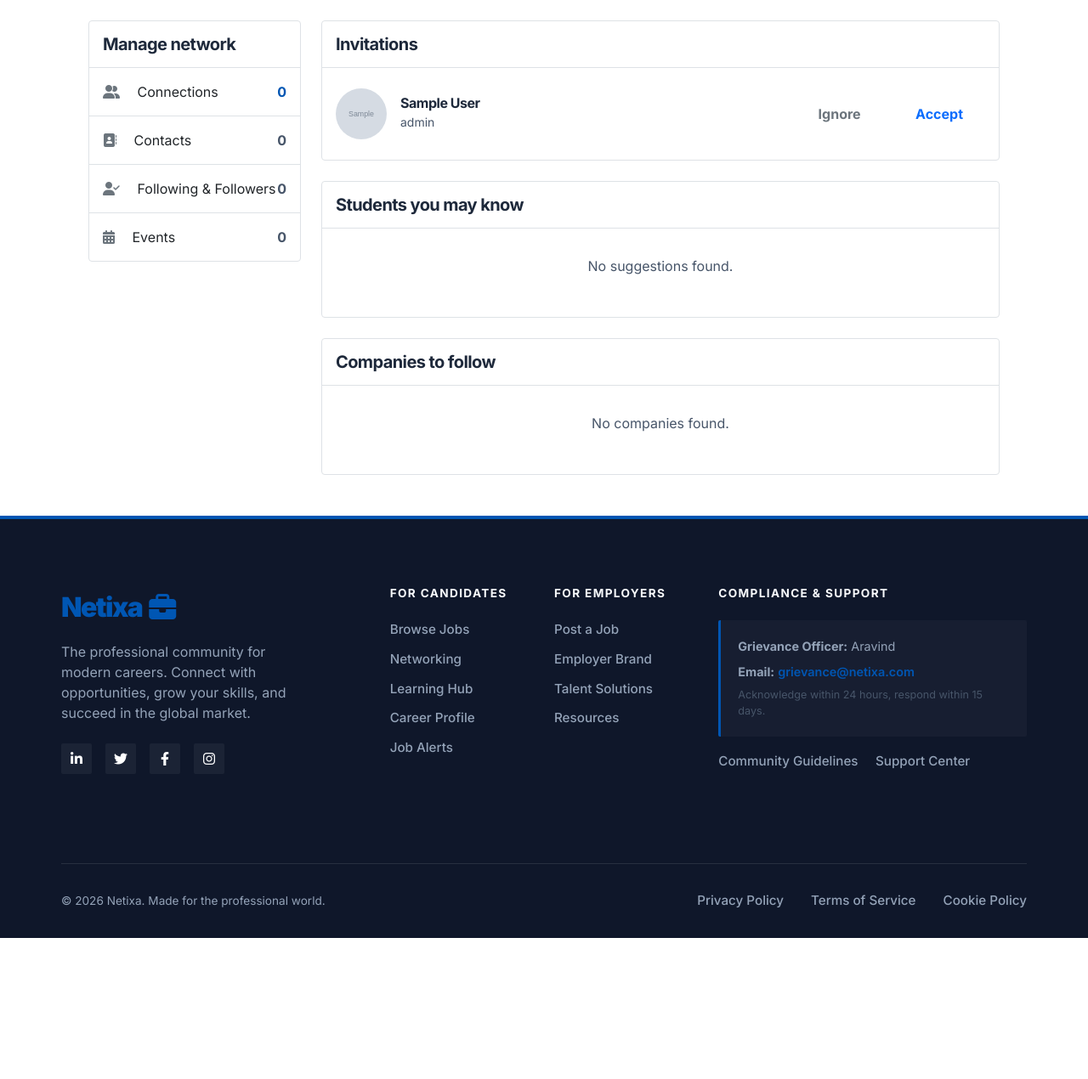
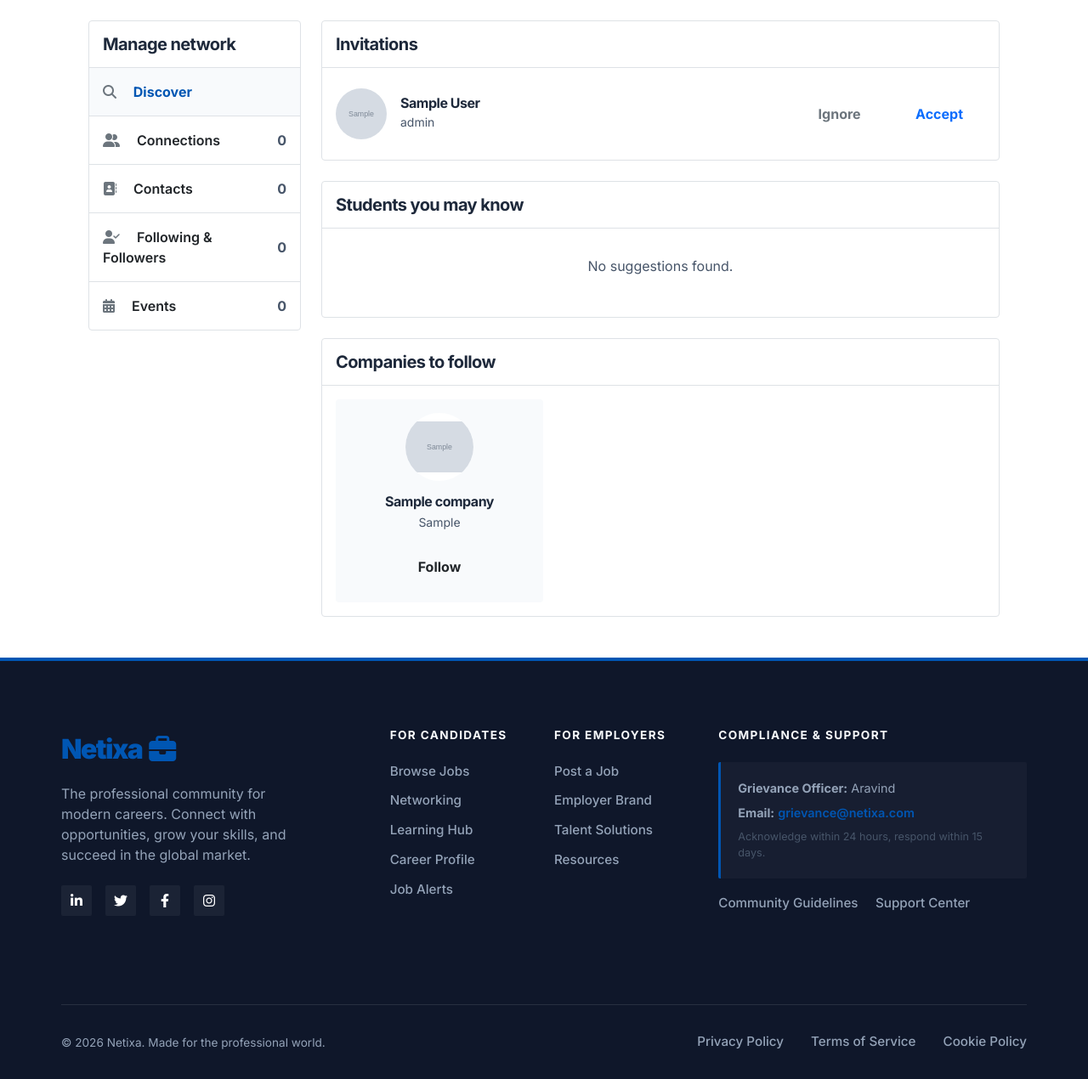
Before and after one commit to iamarjunaravind/netixa, a Django app: page /network/ in a window 1280 px wide. Shown: the part 80-1350 px from the top of the page at 85% size. Before the commit the page ends 1184 px from the top, so only its background shows below. Run offline with Django 4.2, Linux system fonts and the light colour scheme; a user stored in the database is signed in; tables that the repository leaves empty hold one stand-in row (values such as "Sample post"); grey boxes marked "Sample" are stand-in pictures.

Commit message:
Implement interactive Network sidebar with tab logic

```diff
--- a/jobs/views.py
+++ b/jobs/views.py
@@ -629,16 +629,7 @@ class ProfileUpdateView(LoginRequiredMixin, UpdateView):
         else:
             return self.render_to_response(self.get_context_data(form=form))
 
-class NetworkView(TemplateView):
-    template_name = 'jobs/network.html'
 
-    def get_context_data(self, **kwargs):
-        context = super().get_context_data(**kwargs)
-        # Fetch data for the network page
-        context['students'] = User.objects.filter(user_type='applicant').exclude(id=self.request.user.id if self.request.user.is_authenticated else -1)[:6]
-        context['companies'] = Company.objects.all()[:6]
-        context['colleges'] = User.objects.filter(user_type='college').exclude(id=self.request.user.id if self.request.user.is_authenticated else -1)[:6]
-        return context
 
 class MessagingView(LoginRequiredMixin, TemplateView):
     template_name = 'jobs/messaging.html'
@@ -756,28 +747,41 @@ class NetworkView(LoginRequiredMixin, TemplateView):
     def get_context_data(self, **kwargs):
         context = super().get_context_data(**kwargs)
         user = self.request.user
+        tab = self.request.GET.get('tab', 'discover')
+        context['active_tab'] = tab
 
-        # Connections
-        connections = Connection.objects.filter(
-            (Q(sender=user) | Q(recipient=user)) & Q(status='accepted')
+        # Base Connections Query
+        all_connections = Connection.objects.filter(
+            (Q(sender=user) | Q(recipient=user))
         ).select_related('sender', 'recipient')
 
-        # Incoming Requests
-        received_requests = Connection.objects.filter(
-            recipient=user, status='pending'
-        ).select_related('sender')
+        # Approved Connections
+        connections = all_connections.filter(status='accepted')
 
-        # Sent Requests (for display and exclusion)
-        sent_requests = Connection.objects.filter(
-            sender=user, status='pending'
-        ).select_related('recipient')
+        # Tab specific data
+        if tab == 'connections':
+            # List of people the user is connected with
+            connected_users = []
+            for c in connections:
+                if c.sender == user:
+                    connected_users.append(c.recipient)
+                else:
+                    connected_users.append(c.sender)
+            context['tab_users'] = connected_users
+        elif tab == 'contacts':
+            context['tab_users'] = [] # Placeholder
+        elif tab == 'following':
+            context['tab_users'] = [] # Placeholder
+        elif tab == 'events':
+            context['tab_users'] = [] # Placeholder
+
+        # Common data for Discover/Invitations
+        received_requests = all_connections.filter(recipient=user, status='pending')
+        sent_requests = all_connections.filter(sender=user, status='pending')
 
         sent_requests_ids = sent_requests.values_list('recipient_id', flat=True)
-
-        # Received Requests IDs (to exclude from suggestions)
         received_requests_ids = received_requests.values_list('sender_id', flat=True)
 
-        # Exclude IDs
         connected_ids = set()
         for c in connections:
             connected_ids.add(c.sender.id)
@@ -787,12 +791,13 @@ class NetworkView(LoginRequiredMixin, TemplateView):
         exclude_ids = exclude_ids.union(set(received_requests_ids))
         exclude_ids.add(user.id)
 
-        # Suggestions (Simple logic: excluding connected/pending)
-        # Explicitly cast to list to ensure compatibility
         context['suggested_users'] = User.objects.exclude(id__in=list(exclude_ids))[:6]
         context['received_requests'] = received_requests
         context['sent_requests'] = sent_requests
         context['my_network_count'] = len(connected_ids) - 1 if user.id in connected_ids else len(connected_ids)
+
+        # Companies for discover
+        context['companies'] = Company.objects.all()[:6]
 
         return context
 
--- a/templates/jobs/network.html
+++ b/templates/jobs/network.html
@@ -12,21 +12,34 @@
                 <div class="card-body p-0">
                     <h5 class="fw-bold p-3 border-bottom m-0">Manage network</h5>
                     <ul class="list-unstyled m-0">
-                        <li class="d-flex justify-content-between align-items-center p-3 border-bottom hover-bg-light cursor-pointer text-dark">
+                        <li>
+                            <a href="?tab=discover" class="d-flex justify-content-between align-items-center p-3 border-bottom hover-bg-light text-decoration-none {% if active_tab == 'discover' %}bg-light fw-bold text-primary{% else %}text-dark{% endif %}">
+                                <span><i class="fas fa-search me-3 text-secondary"></i> Discover</span>
+                            </a>
+                        </li>
+                        <li>
+                            <a href="?tab=connections" class="d-flex justify-content-between align-items-center p-3 border-bottom hover-bg-light text-decoration-none {% if active_tab == 'connections' %}bg-light fw-bold text-primary{% else %}text-dark{% endif %}">
                                 <span><i class="fas fa-user-friends me-3 text-secondary"></i> Connections</span>
-                            <span class="fw-bold text-primary">{{ my_network_count }}</span>
+                                <span class="fw-bold {% if active_tab == 'connections' %}text-primary{% else %}text-muted{% endif %}">{{ my_network_count }}</span>
+                            </a>
                         </li>
-                        <li class="d-flex justify-content-between align-items-center p-3 border-bottom hover-bg-light cursor-pointer text-dark">
+                        <li>
+                            <a href="?tab=contacts" class="d-flex justify-content-between align-items-center p-3 border-bottom hover-bg-light text-decoration-none {% if active_tab == 'contacts' %}bg-light fw-bold text-primary{% else %}text-dark{% endif %}">
                                 <span><i class="fas fa-address-book me-3 text-secondary"></i> Contacts</span>
                                 <span class="fw-bold text-muted">0</span>
+                            </a>
                         </li>
-                        <li class="d-flex justify-content-between align-items-center p-3 border-bottom hover-bg-light cursor-pointer text-dark">
+                        <li>
+                            <a href="?tab=following" class="d-flex justify-content-between align-items-center p-3 border-bottom hover-bg-light text-decoration-none {% if active_tab == 'following' %}bg-light fw-bold text-primary{% else %}text-dark{% endif %}">
                                 <span><i class="fas fa-user-check me-3 text-secondary"></i> Following & Followers</span>
                                 <span class="fw-bold text-muted">0</span>
+                            </a>
                         </li>
-                        <li class="d-flex justify-content-between align-items-center p-3 hover-bg-light cursor-pointer text-dark">
+                        <li>
+                            <a href="?tab=events" class="d-flex justify-content-between align-items-center p-3 hover-bg-light text-decoration-none {% if active_tab == 'events' %}bg-light fw-bold text-primary{% else %}text-dark{% endif %}">
                                 <span><i class="fas fa-calendar-alt me-3 text-secondary"></i> Events</span>
                                 <span class="fw-bold text-muted">0</span>
+                            </a>
                         </li>
                     </ul>
                 </div>
@@ -35,6 +48,7 @@
 
         <!-- Main Content -->
         <div class="col-lg-9">
+            {% if active_tab == 'discover' %}
                 <!-- Invitations -->
                 <div class="card border mb-4">
                     <div class="card-header bg-white border-bottom py-3">
@@ -110,7 +124,7 @@
                     </div>
                 </div>
 
-            <!-- Companies (Static for now) -->
+                <!-- Companies -->
                 <div class="card border mb-4">
                     <div class="card-header bg-white border-bottom py-3">
                         <h5 class="mb-0 fw-bold">Companies to follow</h5>
@@ -142,7 +156,55 @@
                         </div>
                     </div>
                 </div>
-
+            {% elif active_tab == 'connections' %}
+                <div class="card border mb-4">
+                    <div class="card-header bg-white border-bottom py-3 d-flex justify-content-between align-items-center">
+                        <h5 class="mb-0 fw-bold">Your Connections</h5>
+                        <span class="badge bg-light text-primary border rounded-pill px-3">{{ my_network_count }} total</span>
+                    </div>
+                    <div class="card-body">
+                        <div class="row g-3">
+                            {% for user in tab_users %}
+                            <div class="col-md-4 col-sm-6">
+                                <div class="card h-100 text-center p-3 border shadow-sm">
+                                    <div class="mb-3">
+                                        {% if user.profile_picture %}
+                                            <img src="{{ user.profile_picture.url }}" alt="{{ user.username }}" class="rounded-circle" width="80" height="80" style="object-fit: cover;">
+                                        {% else %}
+                                            <div class="rounded-circle bg-secondary text-white d-flex align-items-center justify-content-center mx-auto" style="width: 80px; height: 80px; font-size: 2rem;">
+                                                {{ user.username.0|upper }}
+                                            </div>
+                                        {% endif %}
+                                    </div>
+                                    <h6 class="fw-bold mb-1">{{ user.get_full_name|default:user.username }}</h6>
+                                    <p class="text-muted small mb-3">{{ user.job_role|default:"Connection" }}</p>
+                                    <div class="d-grid gap-2">
+                                        <a href="{% url 'jobs:messaging' %}?user={{ user.id }}" class="btn btn-outline-primary btn-sm rounded-pill">Message</a>
+                                        <a href="{% url 'jobs:resume_view' user.id %}" class="btn btn-link btn-sm text-decoration-none text-muted">View Profile</a>
+                                    </div>
+                                </div>
+                            </div>
+                            {% empty %}
+                            <div class="col-12 text-center py-5">
+                                <i class="fas fa-users fa-3x text-muted opacity-25 mb-3"></i>
+                                <h5 class="text-secondary">No connections yet</h5>
+                                <p class="text-muted">Start connecting with people to grow your network.</p>
+                                <a href="?tab=discover" class="btn btn-primary btn-sm rounded-pill px-4">Find People</a>
+                            </div>
+                            {% endfor %}
+                        </div>
+                    </div>
+                </div>
+            {% else %}
+                <div class="card border mb-4">
+                    <div class="card-body text-center py-5">
+                        <i class="fas fa-tools fa-3x text-muted opacity-25 mb-3"></i>
+                        <h5 class="text-secondary">{{ active_tab|title }} section is coming soon!</h5>
+                        <p class="text-muted">We're working hard to bring this feature to you.</p>
+                        <a href="?tab=discover" class="btn btn-primary btn-sm rounded-pill px-4">Back to Discover</a>
+                    </div>
+                </div>
+            {% endif %}
         </div>
     </div>
 </div>
```
Lines whose indentation alone changed are shown as unchanged.
